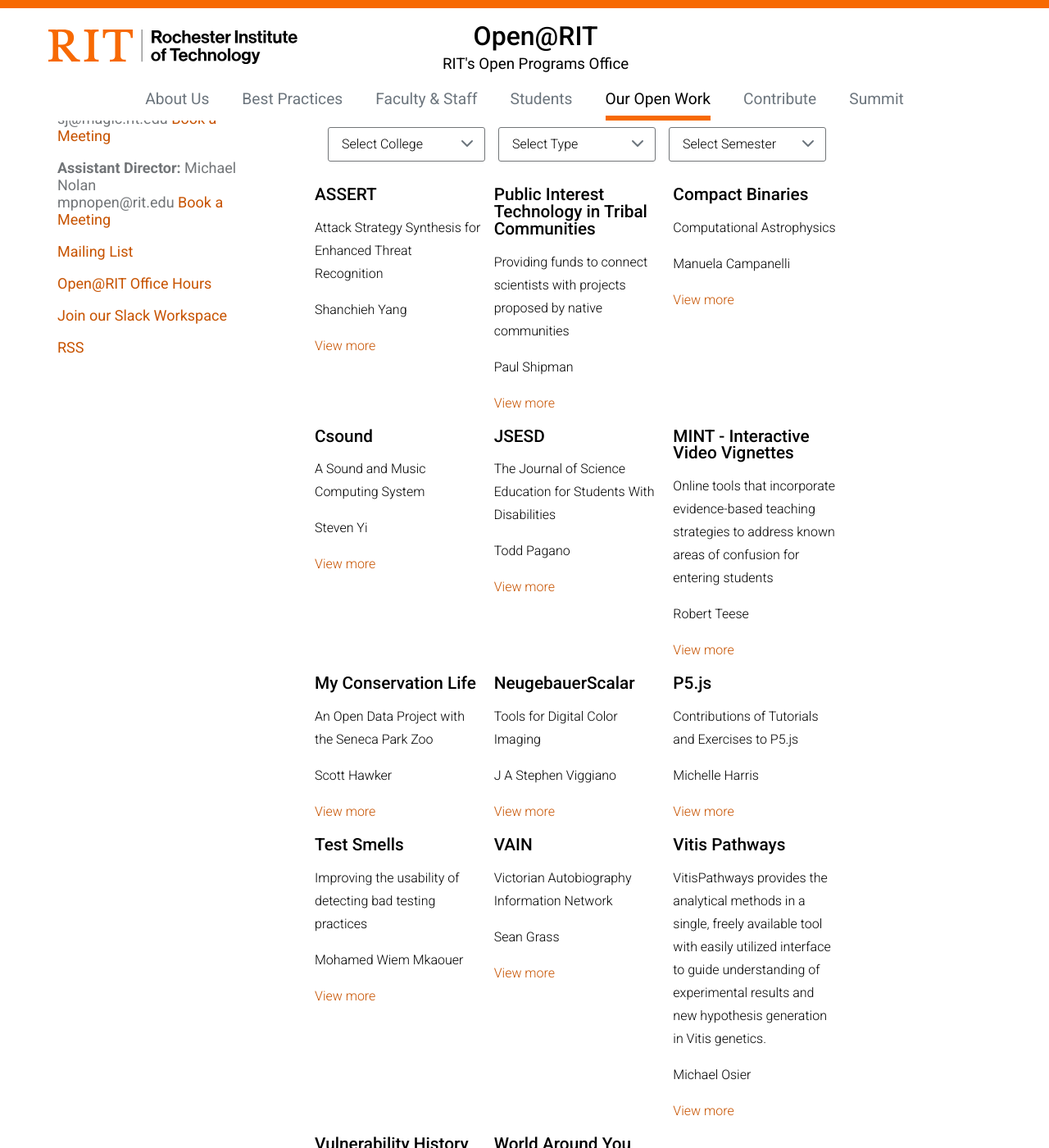
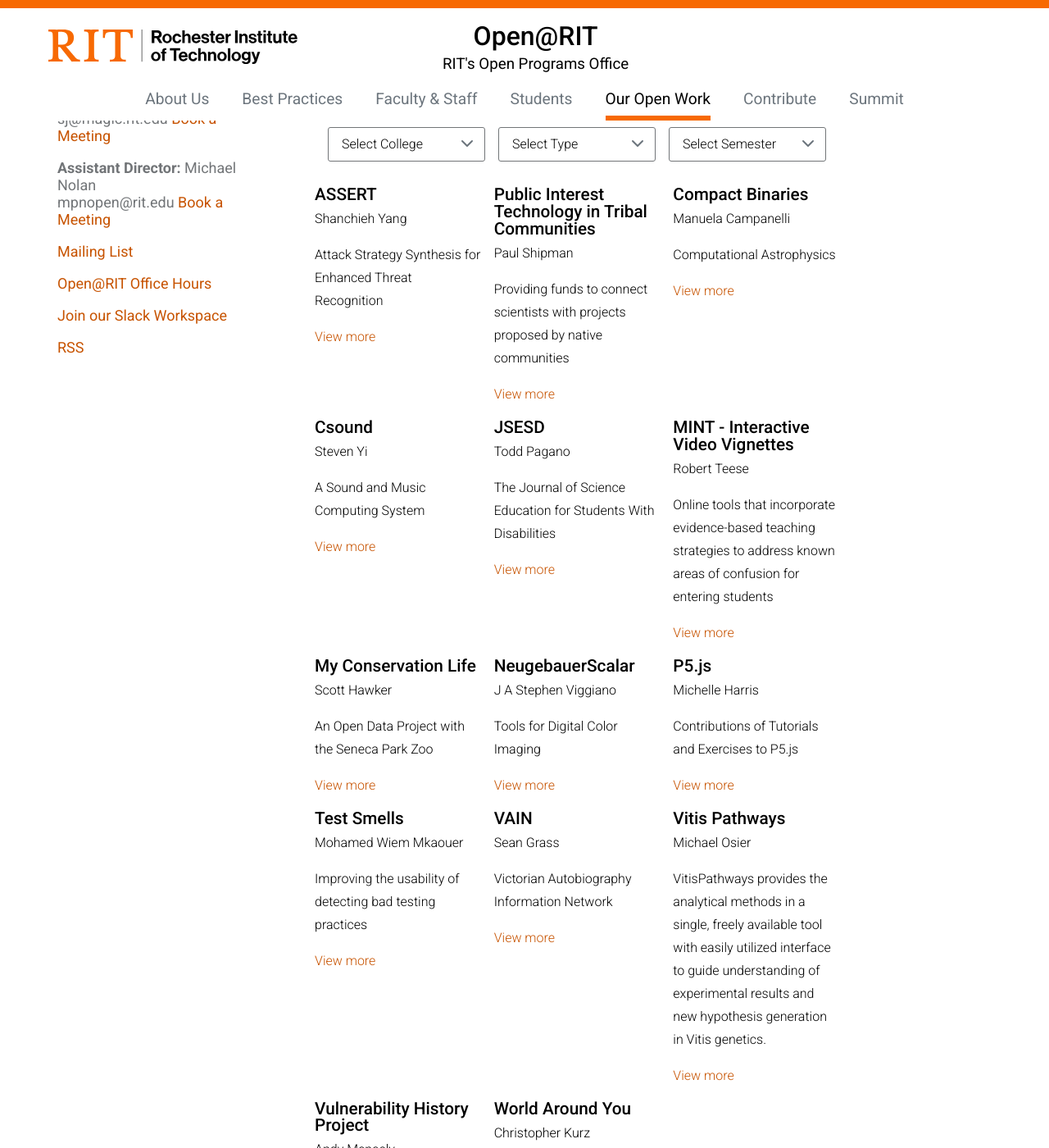
Before and after one commit to FOSSRIT/open-rit-website, a Jekyll site: the page built from our-work/fellows-projects.md, in a window 1280 px wide and 1400 px high, scrolled down 798 px. Shown: the whole window at 82% size. Built offline with Jekyll 4.4.1, drawn with Linux system fonts in a browser that asks for light colours; some of the changed text lies outside the part shown.

Commit message:
put project owner above TLDR in projects grid

```diff
--- a/_includes/projects-grid.html
+++ b/_includes/projects-grid.html
@@ -43,8 +43,8 @@ TODO: documentation
 		{% for project in site.projects %}
 			<div id="{{ project.mystic-slug }}" class="project">
 				<h2>{{ project.project-name }}</h2>
+				<span class="owner">{{ project.owner | join: " & " }}</span>
 				<p>{{ project.tldr }}</p>
-				<p>{{ project.owner | join: " & " }}</p>
 				<a href="{{ project.url | relative_url }}">View more</a>
 			</div>
 		{% endfor %}
--- a/_sass/includes/_projects-grid.scss
+++ b/_sass/includes/_projects-grid.scss
@@ -44,5 +44,6 @@
 	h2 {
 		font-size: 1.3em;
 		margin: 0;
+		margin-bottom: 0.25em;
 	}
 }
```
